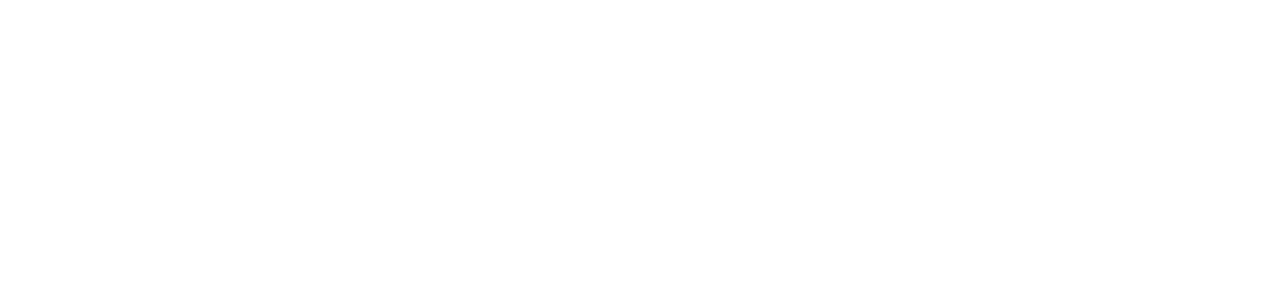
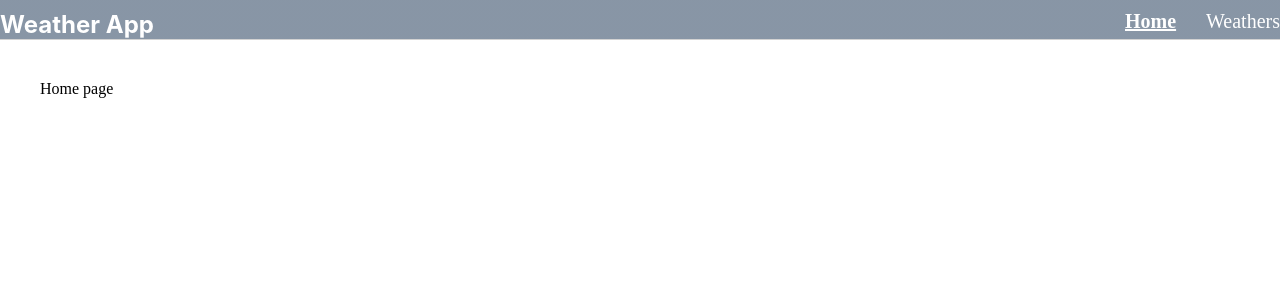
Before and after one commit to VeraArk/App_Weather, a React (Vite) app: page / in a window 1280 px wide. Shown: the top 300 px of the page. Built offline with nearby package versions, Linux system fonts and the light colour scheme.

Commit message:
add Layout strukture

```diff
--- a/src/App.tsx
+++ b/src/App.tsx
@@ -1,6 +1,19 @@
+import { Route, Routes } from "react-router-dom";
+import Home from "./components/pages/Home/Home";
+import Weathers from "./components/pages/Weathers/Weathers";
+
+import Layout from "./components/Layout/Layout";
+
+
 
 function App(){
-  return <div className="App"></div>
+  return <Layout>
+  <Routes>
+    <Route path="/" element={<Home />} />
+    <Route path="/weathers" element={<Weathers />} />
+    <Route path="*" element="Page Not Found!!!" />
+  </Routes>
+  </Layout>
 }
 
 export default App
--- /dev/null
+++ b/src/components/Layout/Layout.tsx
@@ -0,0 +1,53 @@
+import { useNavigate } from "react-router-dom"
+import {
+  LayoutWrapper,
+  Header,
+  Main,
+  Link,
+  Logo,
+  NavigationContainer,
+
+} from "./styles"
+import { LayoutProps } from "./types"
+
+function Layout({ children }: LayoutProps) {
+  const navigate = useNavigate()
+
+  const goHomePage = () => {
+    navigate("/")
+  }
+
+  return (
+    <LayoutWrapper>
+      <Header>
+        <Logo onClick= {goHomePage}>
+          Weather App
+        </Logo>
+        <NavigationContainer>
+          <Link
+            style={({ isActive }) => ({
+              fontWeight: isActive ? "bold" : "normal",
+              textDecoration: isActive ? "underline" : "none",
+            })}
+            to="/"
+          >
+            Home
+          </Link>
+          <Link
+            style={({ isActive }) => ({
+              fontWeight: isActive ? "bold" : "normal",
+              textDecoration: isActive ? "underline" : "none",
+            })}
+            to="/Weathers"
+          >
+            Weathers
+          </Link>
+        </NavigationContainer>
+      </Header>
+      <Main>{children}</Main>
+
+    </LayoutWrapper>
+  )
+}
+
+export default Layout
--- /dev/null
+++ b/src/components/Layout/styles.ts
@@ -0,0 +1,65 @@
+import styled from "@emotion/styled";
+import { NavLink, Link as SimpleLink } from "react-router-dom";
+
+
+
+export const LayoutWrapper = styled.div`
+  display: flex;
+  flex-direction: column;
+  flex: 1;
+`;
+
+export const Header = styled.header`
+  display: flex;
+  justify-content: space-between;
+  width: Fixed (1,920px) px;
+  height: Fixed (80px) px;
+  padding: 10px 0px 0px 0px;
+  gap: 10px;
+  border: 0px 0px 1px 0px;
+  opacity: 0px;
+  background: linear-gradient(
+      0deg,
+      rgba(18, 45, 77, 0.5),
+      rgba(18, 45, 77, 0.5)
+    ),
+    linear-gradient(0deg, rgba(255, 255, 255, 0.1), rgba(255, 255, 255, 0.1));
+  border-bottom: 1px solid #d2d2d2;
+`;
+
+export const Logo = styled.div`
+    width: 155px;
+  height: 29px;
+  top: 25.5px;
+  left: 85px;
+  gap: 0px;
+  opacity: 0px;
+  font-family: Inter;
+  font-size: 24px;
+  font-weight: 700;
+  line-height: 29.05px;
+  text-align: left;
+  color: #ffffff;
+  cursor: pointer;
+`;
+
+export const NavigationContainer = styled.nav`
+  display: flex;
+  gap: 30px;
+  height: 100%;
+  align-items: center;
+`;
+
+export const Link = styled(NavLink)`
+  font-size: 20px;
+  font-weight: 400;
+  line-height: 24.2 px;
+  font: Inter;
+  color: #FFFFFF;
+`;
+
+export const Main = styled.main`
+  display: flex;
+  flex: 1;
+  padding: 40px;
+`;
--- /dev/null
+++ b/src/components/Layout/types.ts
@@ -0,0 +1,5 @@
+import { ReactNode } from "react";
+
+export interface LayoutProps {
+  children: ReactNode;
+}
--- /dev/null
+++ b/src/components/pages/Home/Home.tsx
@@ -0,0 +1,7 @@
+import { PageWrapper } from "./styles";
+
+function Home() {
+  return <PageWrapper>Home page</PageWrapper>;
+}
+
+export default Home;
--- /dev/null
+++ b/src/components/pages/Home/styles.ts
@@ -0,0 +1,7 @@
+import styled from "@emotion/styled";
+
+export const PageWrapper = styled.div`
+  display: flex;
+  flex-direction: column;
+  flex: 1;
+`;
--- /dev/null
+++ b/src/components/pages/Weathers/Weathers.tsx
@@ -0,0 +1,7 @@
+import { PageWrapper } from "./styles";
+
+function Weathers() {
+  return <PageWrapper></PageWrapper>;
+}
+
+export default Weathers;
--- /dev/null
+++ b/src/components/pages/Weathers/styles.ts
@@ -0,0 +1,7 @@
+import styled from "@emotion/styled";
+
+export const PageWrapper = styled.div`
+  display: flex;
+  flex-direction: column;
+  flex: 1;
+`;
```
